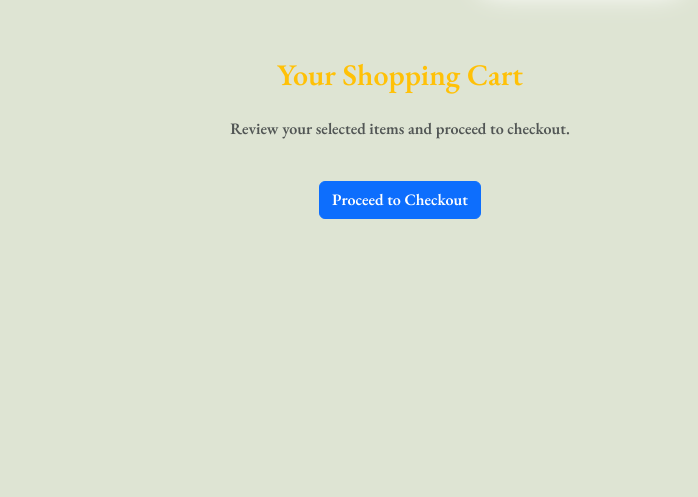
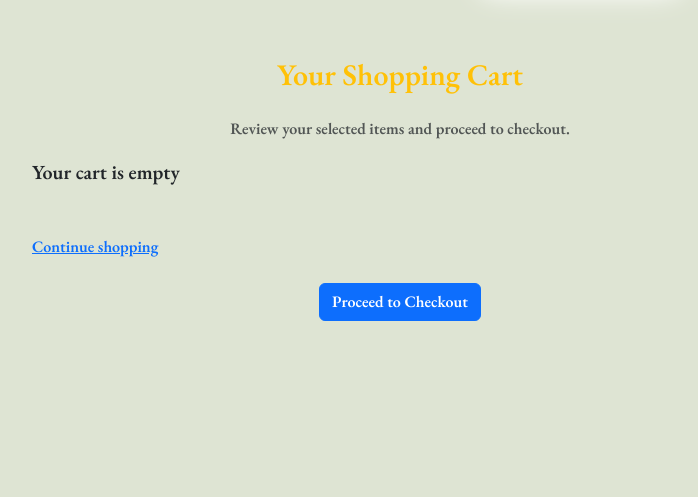
Before and after one commit to Elvisthegreat/auto_spare_part, a Django app: page /bag/ in a window 1280 px wide. Shown: the part 199-696 px from the top of the page, without its empty margins (240-938 px from the left). Run offline with Django 5.2, Linux system fonts and the light colour scheme; some libraries are stand-ins or nearby versions.

Commit message:
Added an if statement to render if there is something in our bag

```diff
--- a/bag/templates/bag/bag.html
+++ b/bag/templates/bag/bag.html
@@ -16,7 +16,10 @@
                 <div class="row">
                     <div class="col-md-8 offset-md-2">
                         {% if bag_items %}
+                            <div class="table-responsive rounded"></div>
                         {% else %}
+                            <p class="lead mb-5">Your cart is empty</p>
+                            <a href="{% url 'all_products' %}">Continue shopping</a>
                         {% endif %}
                         <div class="text-center mt-4">
                             <button class="btn btn-primary">Proceed to Checkout</button>
```
